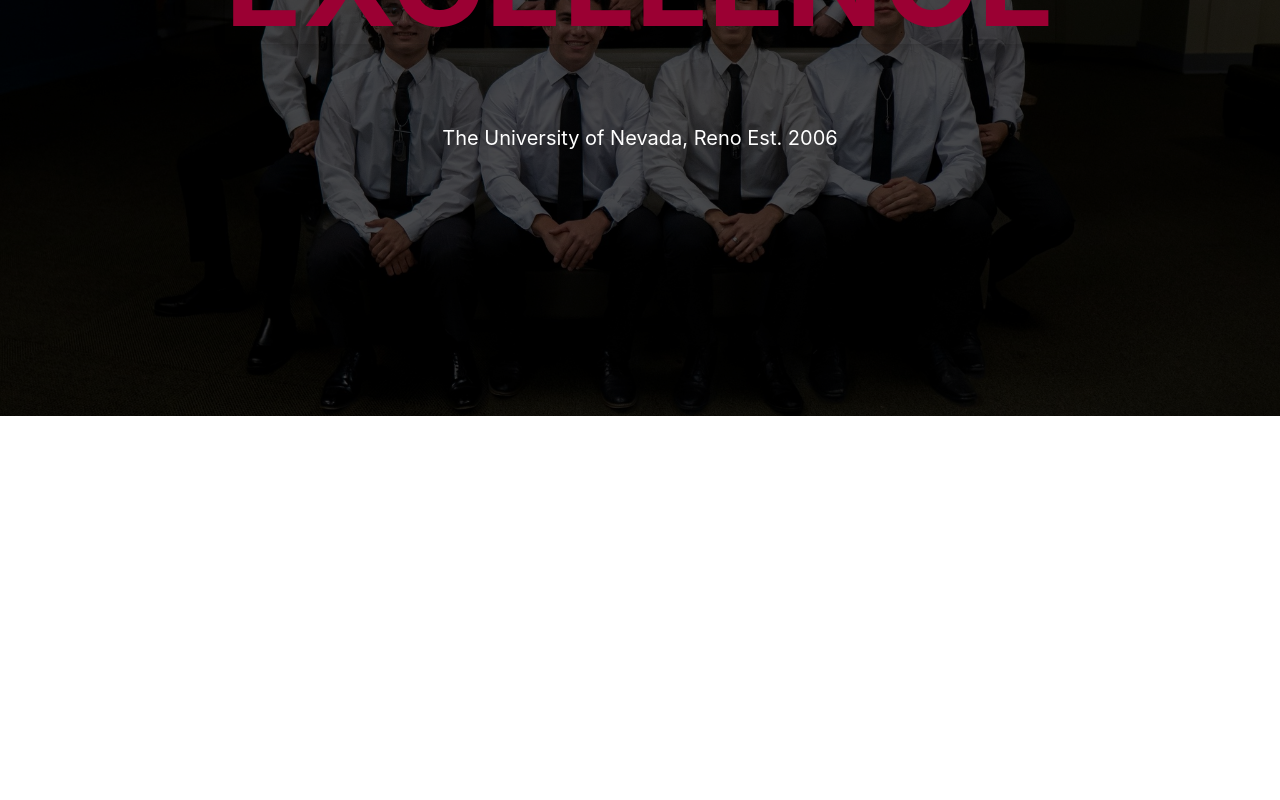
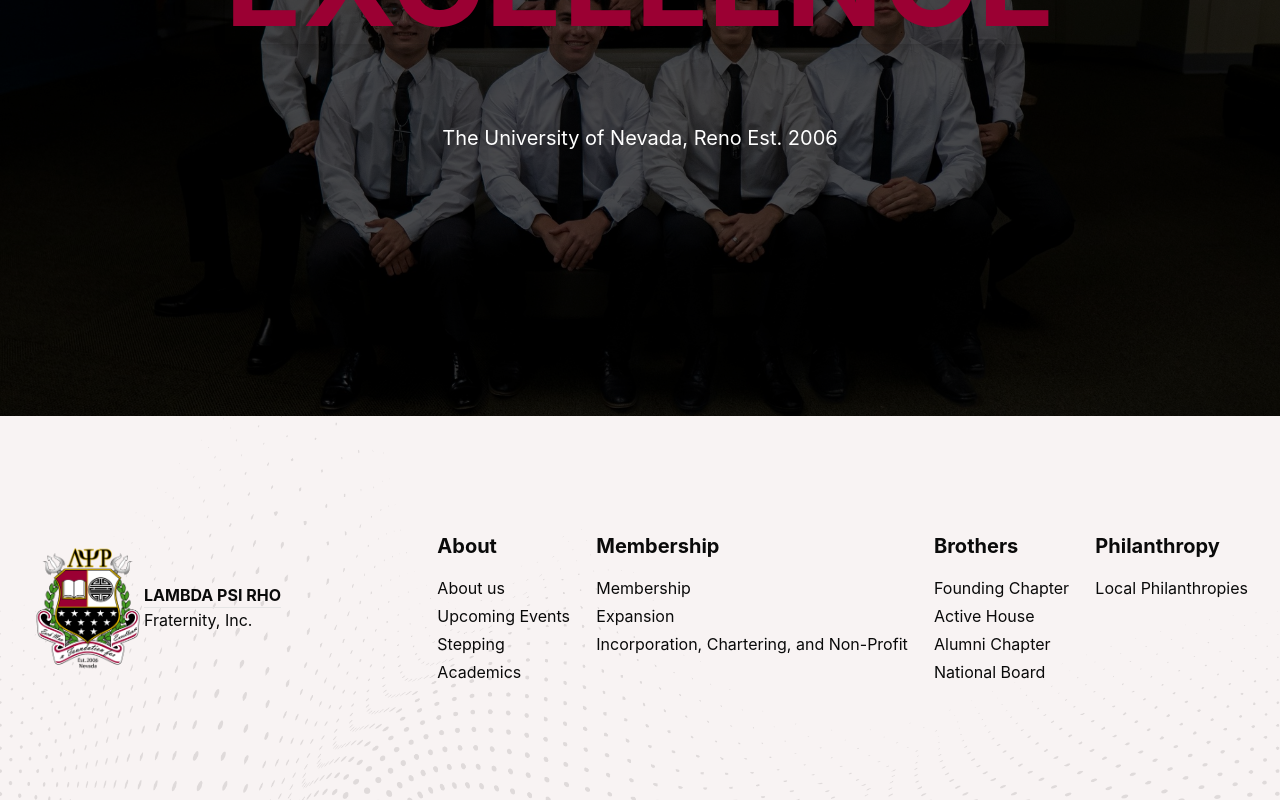
Before and after one commit to keanu-a/lpr-website, a React (Vite) app: page / in a window 1280 px wide. Shown: the part 384-1184 px from the top of the page. Before the commit the page ends 800 px from the top, so only its background shows below. Built offline with nearby package versions, Linux system fonts and the light colour scheme.

Commit message:
Created footer

```diff
--- /dev/null
+++ b/src/components/Footer.tsx
@@ -0,0 +1,39 @@
+import CrestHeader from "./CrestHeader";
+import MaxWidthContainer from "./MaxWidthContainer";
+
+import { navBarItems } from "@/data/navBarItems";
+
+import dots from "@/assets/dots.jpg";
+import { Link } from "react-router";
+
+export default function Footer() {
+  return (
+    <footer className="relative h-96 bg-red-900 bg-opacity-5">
+      {/* Background Image with Opacity */}
+      <div
+        className="absolute inset-0 bg-cover bg-center bg-no-repeat opacity-10 z-[-1]"
+        style={{ backgroundImage: `url(${dots})` }}
+      />
+      <MaxWidthContainer className="h-full items-center justify-between flex flex-col md:flex-row">
+        <CrestHeader />
+
+        <div className="flex w-2/3 align-top justify-between">
+          {navBarItems.map((item, itemIdx) => (
+            <div key={itemIdx} className="flex flex-col gap-4">
+              <h1 className="text-xl font-bold">{item.title}</h1>
+              <ul className="flex flex-col gap-1">
+                {item.links.map((link, linkIdx) => (
+                  <li key={linkIdx}>
+                    <Link to={link.href} className="hover:underline">
+                      {link.name}
+                    </Link>
+                  </li>
+                ))}
+              </ul>
+            </div>
+          ))}
+        </div>
+      </MaxWidthContainer>
+    </footer>
+  );
+}
--- a/src/layouts/PageLayout.tsx
+++ b/src/layouts/PageLayout.tsx
@@ -1,14 +1,23 @@
-import { Outlet } from 'react-router';
-import Nav from '../components/Nav';
+import { Outlet, useLocation } from "react-router";
+import Nav from "../components/Nav";
 import MaxWidthContainer from "@/components/MaxWidthContainer";
+import Footer from "@/components/Footer";
+import { useEffect } from "react";
 
 export default function PageLayout() {
+  const { pathname } = useLocation();
+
+  useEffect(() => {
+    window.scrollTo(0, 0);
+  }, [pathname]);
+
   return (
     <div>
       <Nav className="bg-black" />
-      <MaxWidthContainer>
+      <MaxWidthContainer className="min-h-screen">
         <Outlet />
       </MaxWidthContainer>
+      <Footer />
     </div>
   );
 }
--- a/src/pages/Home.tsx
+++ b/src/pages/Home.tsx
@@ -1,5 +1,6 @@
 import Nav from "../components/Nav";
 import heroBg from "../assets/active-house.jpg";
+import Footer from "@/components/Footer";
 
 export default function Home() {
   return (
@@ -22,6 +23,7 @@
           </h2>
         </div>
       </div>
+      <Footer />
     </>
   );
 }
```
Also changed, not shown: src/assets/dots.jpg (added).
